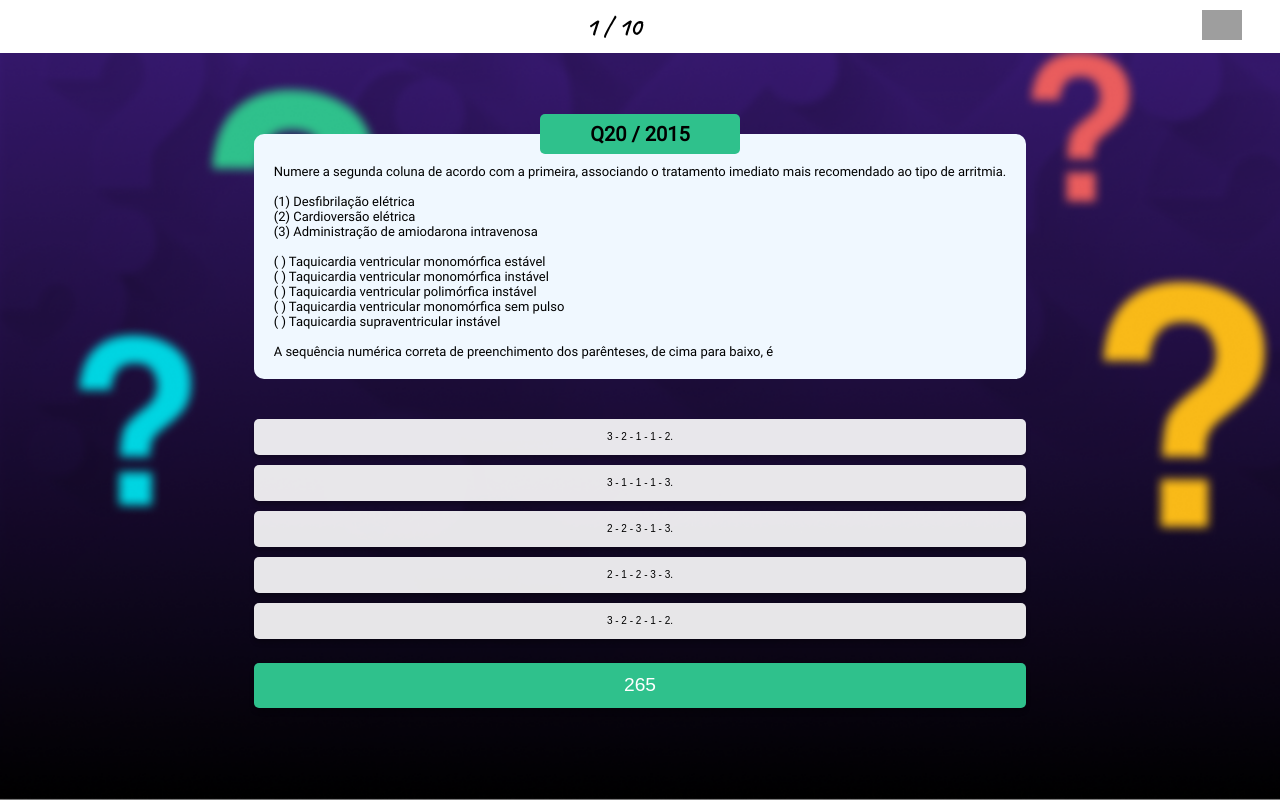
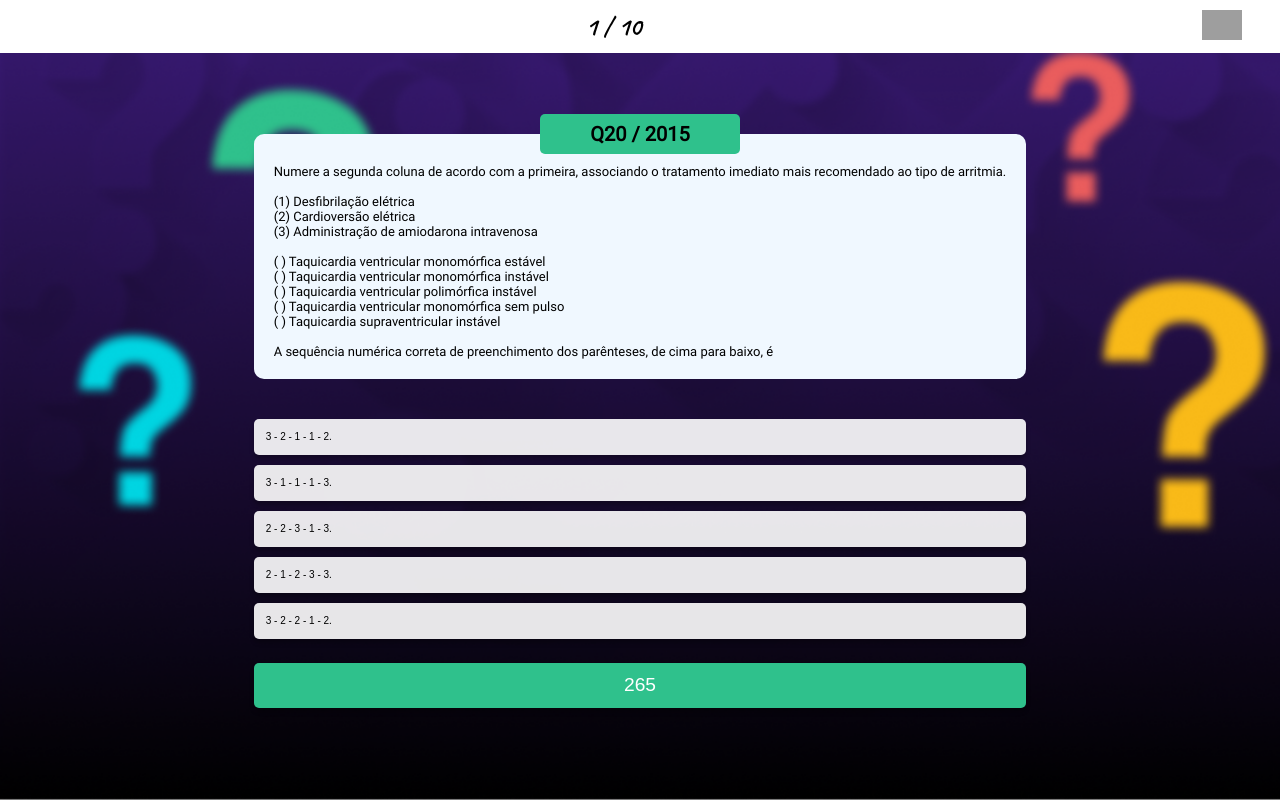
Before and after one commit to iesley-ferreira/MedQuest, a React (Create React App) app: page /game in a window 1280 px wide. Built offline with nearby package versions, Linux system fonts and the light colour scheme; grey boxes are pictures that could not be loaded.

Commit message:
fix: justify answers container > button

```diff
--- a/src/App.css
+++ b/src/App.css
@@ -156,7 +156,6 @@ header {
   margin-bottom: 32px;
   margin-top: 12px;
   padding: 10px;
-  text-align: center;
 }
 
 .category-container {
@@ -205,6 +204,11 @@ header {
   display: grid;
   font-size: 1.2em;
   gap: 10px;
+}
+
+.answers-container > button {
+  padding-left: 12px;
+  text-align: start;
 }
 
 .answers-container > button {
```
